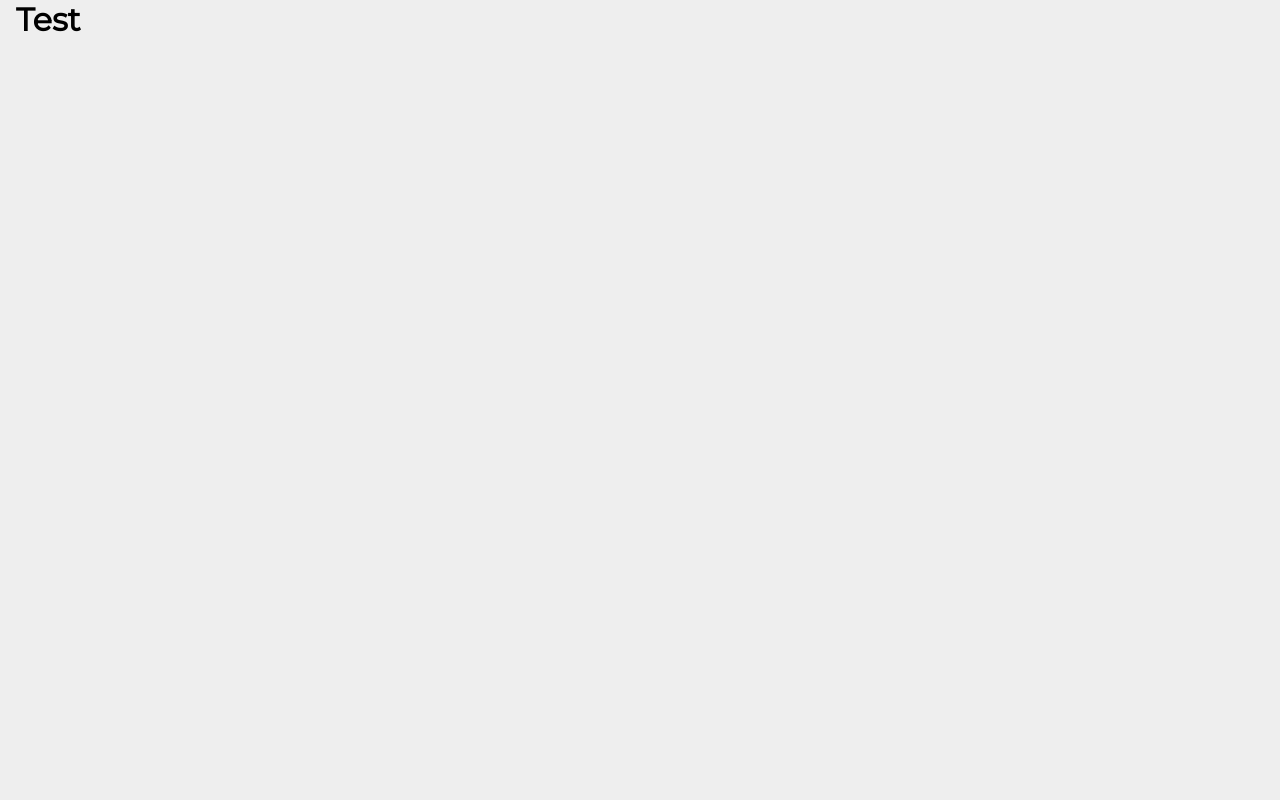
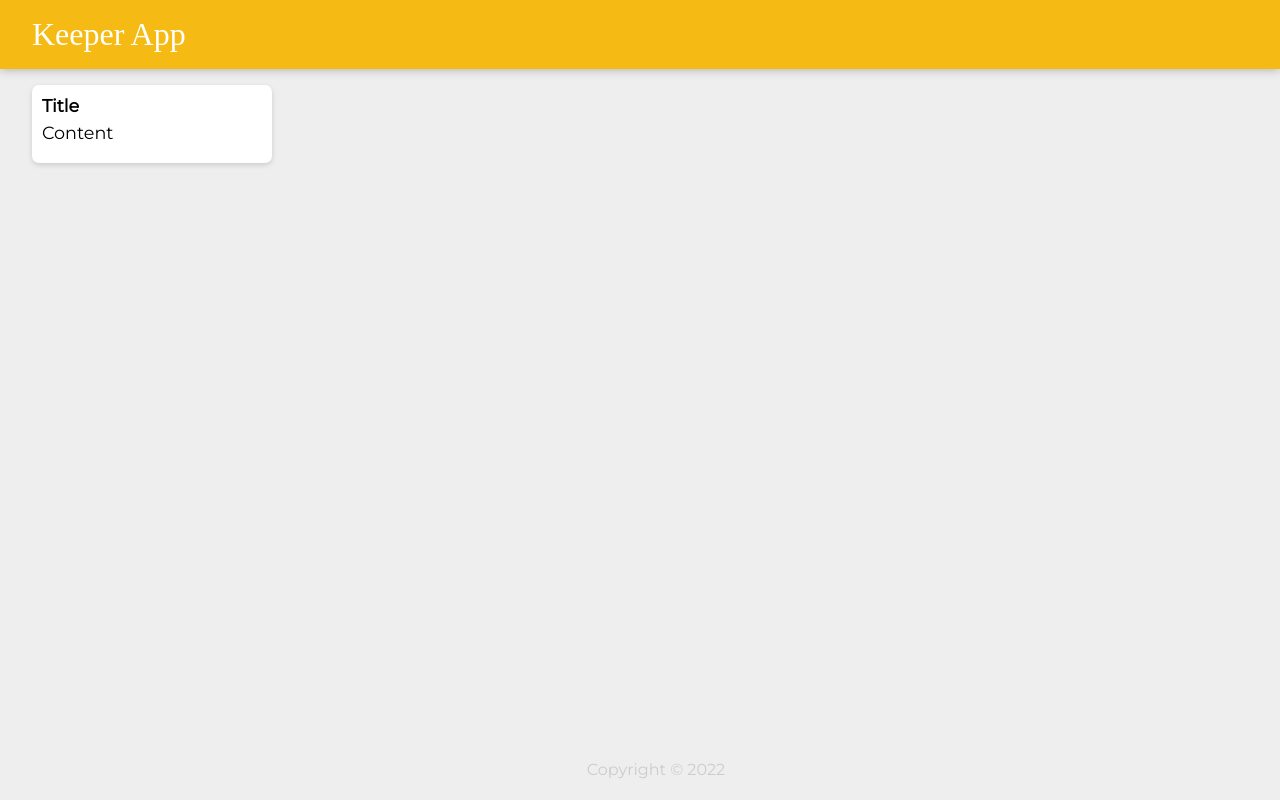
Before and after one commit to Wise-Wizard/Keeper-Website, a React (Create React App) app: page / in a window 1280 px wide. Built offline with nearby package versions, Linux system fonts and the light colour scheme; a web font is replaced by a local one.

Commit message:
Starter Code

```diff
--- /dev/null
+++ b/src/Components/App.jsx
@@ -0,0 +1,14 @@
+import React from 'react';
+import Footer from './Footer';
+import Heading from './Header';
+import Note from './Note';
+
+function App(){
+    return <div>
+    <Heading />
+    <Footer />
+    <Note />
+    </div>
+}
+
+export default App;
--- /dev/null
+++ b/src/Components/Footer.jsx
@@ -0,0 +1,9 @@
+function Footer(){
+    return <footer>
+        <p>
+            Copyright © 2022
+        </p>
+    </footer>
+}
+
+export default Footer;
--- /dev/null
+++ b/src/Components/Header.jsx
@@ -0,0 +1,5 @@
+function Heading(){
+    return <header><h1>Keeper App</h1></header>;
+}
+
+export default Heading;
--- /dev/null
+++ b/src/Components/Note.jsx
@@ -0,0 +1,8 @@
+function Note(){
+    return <div className="note">
+        <h1>Title</h1>
+        <p>Content</p>
+    </div>
+}
+
+export default Note;
--- a/src/index.js
+++ b/src/index.js
@@ -1,4 +1,5 @@
 import React from "react";
 import ReactDOM from "react-dom/client";
+import App from "./Components/App.jsx"
 
-ReactDOM.createRoot(document.getElementById("root")).render(<h1>Test</h1>);
+ReactDOM.createRoot(document.getElementById("root")).render(<App></App>);
```
